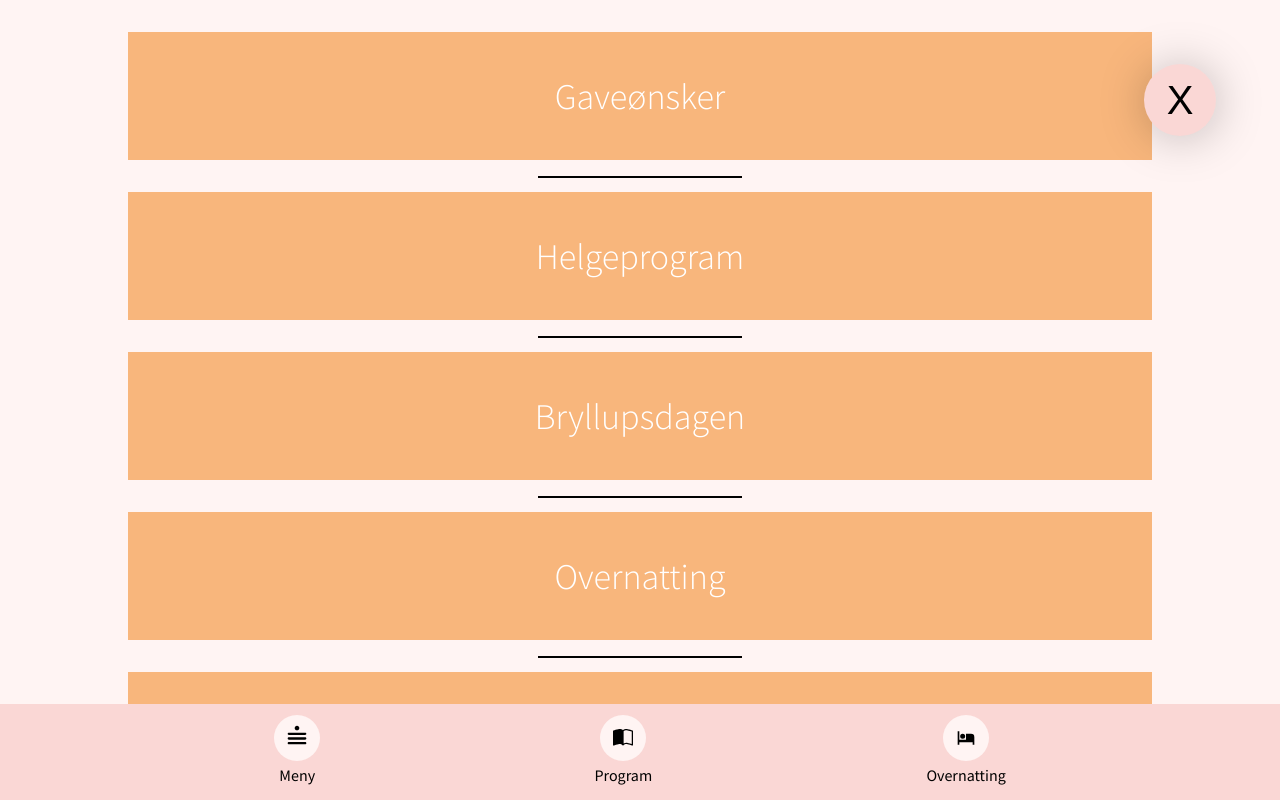
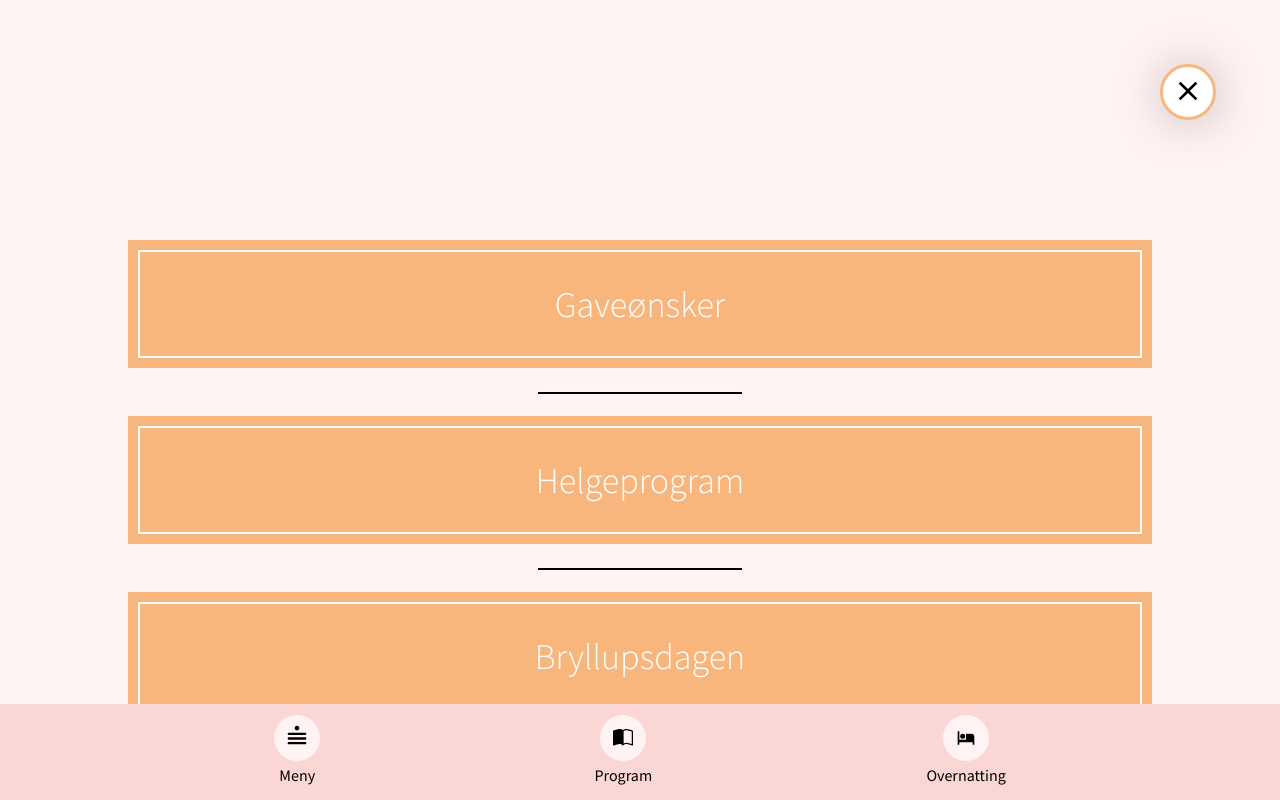
Before and after one commit to magnusrand/bryllup-anna-og-simen, a React (Create React App) app: page /gaveonsker in a window 1280 px wide. Both pictures are taken after a click on the button "Meny". Built offline with nearby package versions, Linux system fonts and the light colour scheme; a web font is replaced by a local one.

Commit message:
add decorative effects to menu list

```diff
--- a/src/components/Menu/Menu.css
+++ b/src/components/Menu/Menu.css
@@ -1,7 +1,7 @@
 :root {
   --menubar-height: 6rem;
   --menu-color: var(--tertiary-color);
-  --menu-item-gap: 2rem;
+  --menu-item-gap: 3rem;
   --menu-item-height: 8rem;
 }
 
@@ -84,6 +84,9 @@ nav {
   color: var(--white-color);
   font-size: 2.25rem;
   font-weight: 300;
+
+  box-shadow: 0px 0px 0px 10px var(--menu-color) inset,
+    0px 0px 0px 12px var(--white-color) inset;
 }
 
 .menu-list__item:hover {
@@ -96,7 +99,7 @@ nav {
 }
 
 .menu-list__item:first-child {
-  margin-top: var(--menu-item-gap);
+  margin-top: calc(var(--menu-item-gap) * 5);
 }
 
 .menu-list__item:last-child {
@@ -121,13 +124,13 @@ nav {
   right: 4rem;
   z-index: 3;
 
-  background-color: var(--primary-color);
+  background-color: var(--white-color);
   box-shadow: 1px 2px 48px -1px rgba(0, 0, 0, 0.26);
-  border: none;
+  border: solid var(--menu-color) 0.2rem;
   border-radius: 50%;
-  font-size: 2.5rem;
-  width: 4.5rem;
-  height: 4.5;
+  font-size: 2rem;
+  width: 3.5rem;
+  height: 3.5rem;
 }
 
 .menu-list__close-button:hover {
--- a/src/components/Menu/MenuList.tsx
+++ b/src/components/Menu/MenuList.tsx
@@ -1,5 +1,6 @@
 import React from "react";
 import { Link, To } from "react-router-dom";
+import { MdClose } from "react-icons/md";
 
 type MenuListProps = {
   open: boolean;
@@ -15,7 +16,7 @@ export const MenuList = React.forwardRef<HTMLDivElement, MenuListProps>(
           onClick={() => setOpen(false)}
           aria-label="Lukk meny"
         >
-          X
+          <MdClose />
         </button>
         <div className="menu-list__wrapper">
           <div ref={ref} className="menu-list">
```
